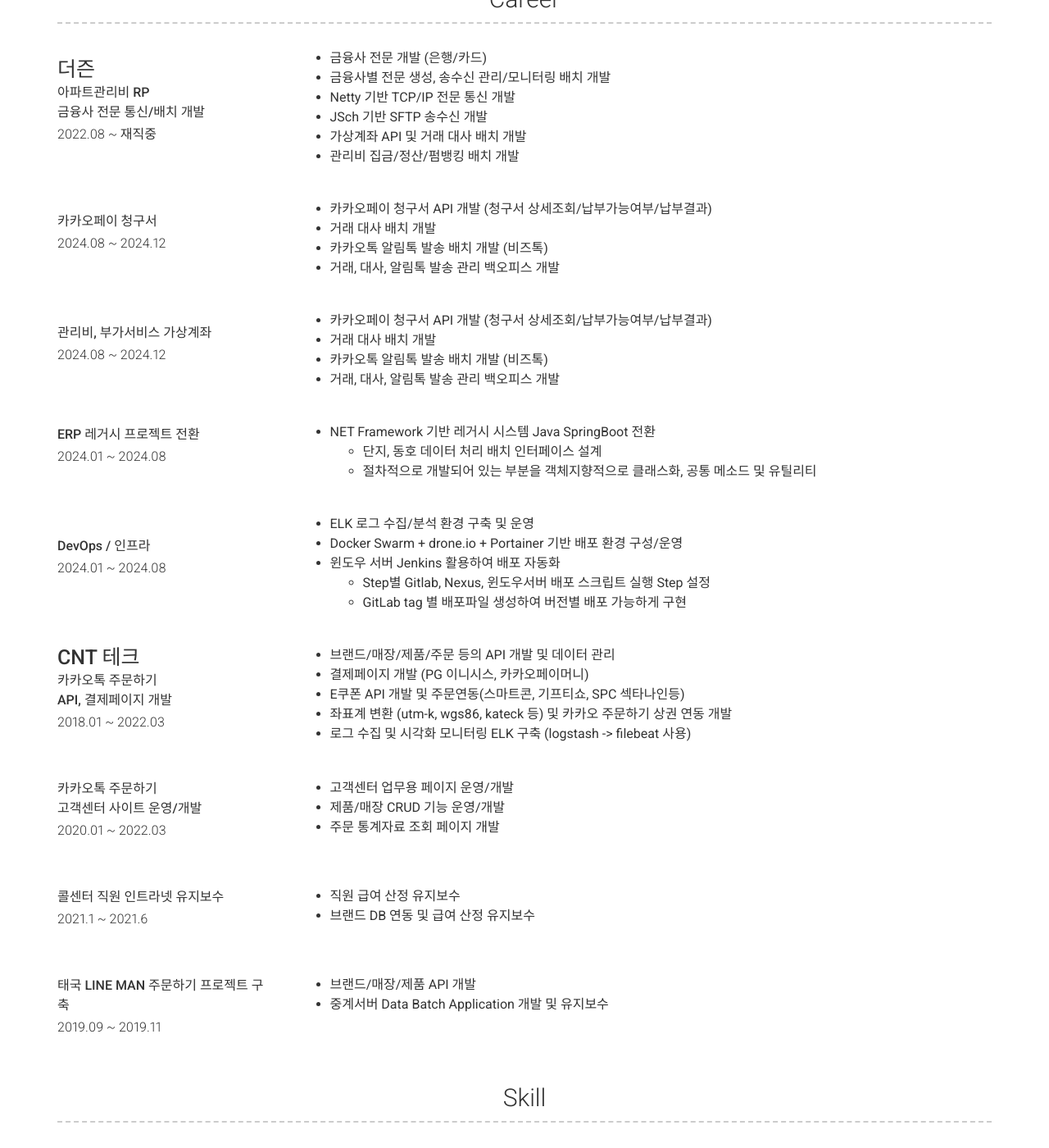
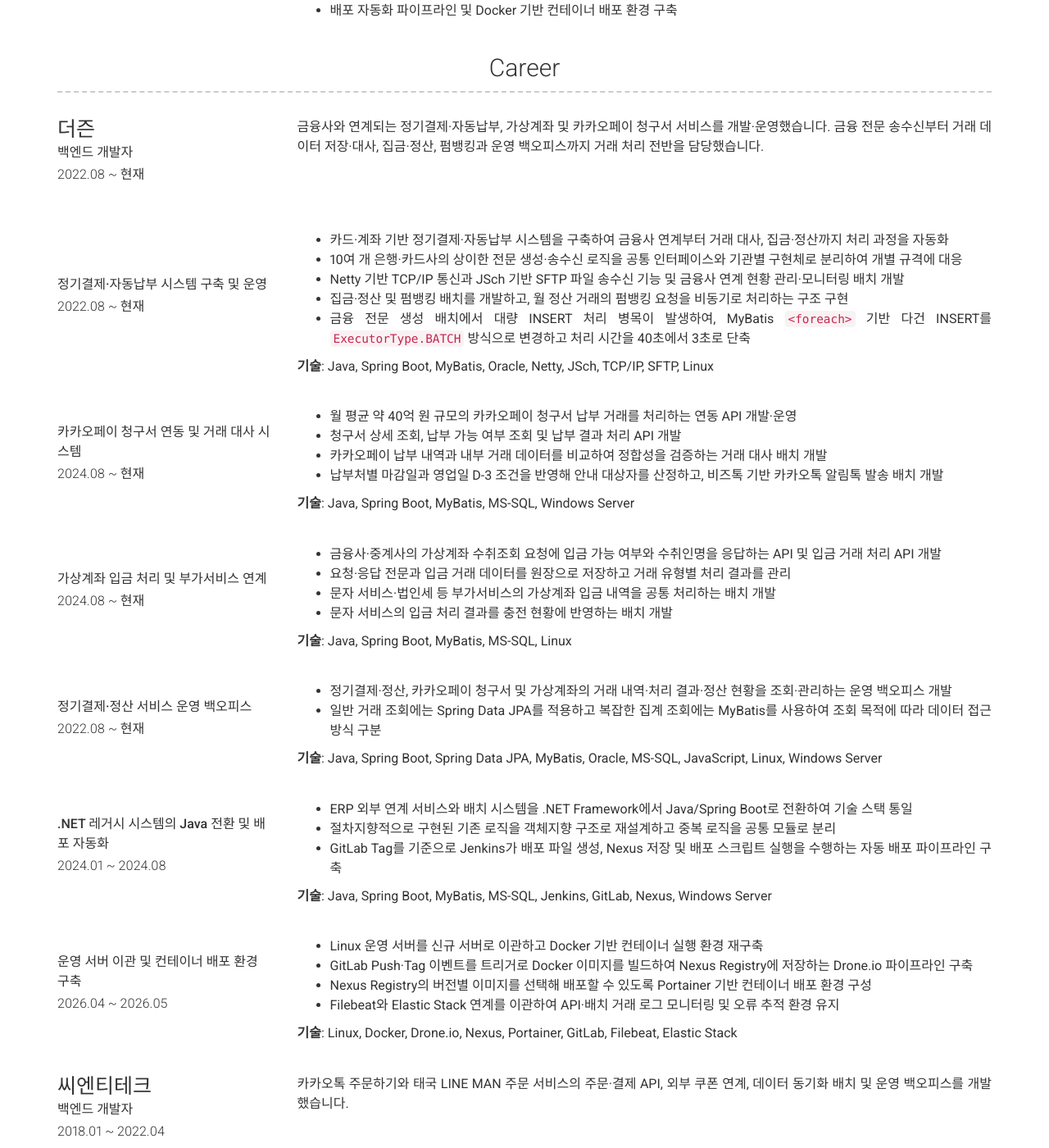
Before and after one commit to nonamecoders/nonamecoders.github.io, a Jekyll site: the page built from index.md, in a window 1280 px wide and 1400 px high, scrolled down 548 px. Shown: the whole window at 82% size. Built offline with Jekyll 4.4.1, drawn with Linux system fonts in a browser that asks for light colours; nearby versions of some CDN libraries; some of the changed text lies outside the part shown.

Commit message:
update resume: sync content with latest resume
- Replace title, about, career and skill sections
- Add per-project tech stack and key achievements
- Fix duplicated virtual account entry and CNT tenure
- Keep education section unchanged

Co-Authored-By: Claude Opus 5.5 <noreply@anthropic.com>

```diff
--- a/_config.yml
+++ b/_config.yml
@@ -7,7 +7,7 @@ version: 2
 
 # Personal info
 name: 김영민
-title: Java BackEnd Dev.
+title: 주문·결제와 정산 시스템을 개발하는 백엔드 개발자
 email: ymalan0101@gmail.com
 # email_title: Email (Email title override)
 # phone: Your phone number (optional)
@@ -51,11 +51,20 @@ github_username:  nonamecoders
 # about_title: About Me (Use this to override about section title)
 about_profile_image: images/profile.jpg
 about_content: | # this will include new lines to allow paragraphs
-  Spring Boot 기반의 주문 API(브랜드/매장/제품/주문 등) 및 결제 페이지 개발을 했습니다.
-  이직 후 금융사(카드/은행) 전문 송수신, 전문 처리 배치를 주도적으로 개발하여 안정적인 데이터 처리와 연계 시스템 구축을 하였습니다.
-  ELK 활용하여 로그 시각화 및 알람 처리하여 모니터링 강화를 하였습니다.
+  Java/Spring 기반으로 주문·결제, 금융기관 연계와 정산 시스템을 개발·운영해 온 백엔드 개발자입니다.
 
-  팀을 위해 개발하고, 함께 성장하는 것을 즐기는 개발자입니다. 효율적인 시스템을 만들기 위해 노력하며, 더 나은 서비스를 제공하는 데 기여하고 싶습니다.
+  카카오톡 주문하기의 주문·결제 시스템과 은행·카드사 연계 서비스를 개발했습니다. 외부 API·금융 전문 연계부터 거래 대사, 집금·정산과 운영 백오피스까지 담당했으며, 연계 로직의 공통화와 배치 성능 개선 경험이 있습니다.
+
+  동료들과 편하게 의견을 나누고 함께 문제를 해결하는 과정을 중요하게 생각합니다.
+
+  **핵심 역량**
+
+  * Java/Spring 기반 주문·결제·정산 서비스 개발·운영
+  * 은행·카드사별 금융 전문 생성·송수신 로직을 공통 인터페이스와 기관별 구현체로 분리
+  * 대량 데이터 처리 병목 분석 및 배치 성능 개선
+  * .NET Framework 시스템의 Java/Spring Boot 전환과 중복 로직의 공통 모듈화
+  * Elastic Stack 기반 거래 로그 수집 및 모니터링 환경 구축
+  * 배포 자동화 파이프라인 및 Docker 기반 컨테이너 배포 환경 구축
 
 # <mark>테스트</mark>입니다.
 # Write an awesome description about yourself here, this supports markdown, so you can add [links](http://foobar.com) and highlight things <mark>like this</mark>.
@@ -72,85 +81,102 @@ content:
     content:
       - layout: left
         title: 더즌
-        sub_title: 아파트관리비 RP </br> 금융사 전문 통신/배치 개발
-        caption: 2022.08 ~ 재직중
+        sub_title: 백엔드 개발자
+        caption: 2022.08 ~ 현재
         description: |
-          * 금융사 전문 개발 (은행/카드)
-          * 금융사별 전문 생성, 송수신 관리/모니터링 배치 개발
-          * Netty 기반 TCP/IP 전문 통신 개발
-          * JSch 기반 SFTP 송수신 개발
-          * 가상계좌 API 및 거래 대사 배치 개발
-          * 관리비 집금/정산/펌뱅킹 배치 개발
+          금융사와 연계되는 정기결제·자동납부, 가상계좌 및 카카오페이 청구서 서비스를 개발·운영했습니다. 금융 전문 송수신부터 거래 데이터 저장·대사, 집금·정산, 펌뱅킹과 운영 백오피스까지 거래 처리 전반을 담당했습니다.
       - layout: left
-        sub_title: 카카오페이 청구서
-        caption: 2024.08 ~ 2024.12
+        sub_title: 정기결제·자동납부 시스템 구축 및 운영
+        caption: 2022.08 ~ 현재
         description: |
-          * 카카오페이 청구서 API 개발 (청구서 상세조회/납부가능여부/납부결과)
-          * 거래 대사 배치 개발
-          * 카카오톡 알림톡 발송 배치 개발 (비즈톡)
-          * 거래, 대사, 알림톡 발송 관리 백오피스 개발
+          * 카드·계좌 기반 정기결제·자동납부 시스템을 구축하여 금융사 연계부터 거래 대사, 집금·정산까지 처리 과정을 자동화
+          * 10여 개 은행·카드사의 상이한 전문 생성·송수신 로직을 공통 인터페이스와 기관별 구현체로 분리하여 개별 규격에 대응
+          * Netty 기반 TCP/IP 통신과 JSch 기반 SFTP 파일 송수신 기능 및 금융사 연계 현황 관리·모니터링 배치 개발
+          * 집금·정산 및 펌뱅킹 배치를 개발하고, 월 정산 거래의 펌뱅킹 요청을 비동기로 처리하는 구조 구현
+          * 금융 전문 생성 배치에서 대량 INSERT 처리 병목이 발생하여, MyBatis `<foreach>` 기반 다건 INSERT를 `ExecutorType.BATCH` 방식으로 변경하고 처리 시간을 40초에서 3초로 단축
+
+          **기술**: Java, Spring Boot, MyBatis, Oracle, Netty, JSch, TCP/IP, SFTP, Linux
       - layout: left
-        sub_title: 관리비, 부가서비스 가상계좌
-        caption: 2024.08 ~ 2024.12
+        sub_title: 카카오페이 청구서 연동 및 거래 대사 시스템
+        caption: 2024.08 ~ 현재
         description: |
-          * 카카오페이 청구서 API 개발 (청구서 상세조회/납부가능여부/납부결과)
-          * 거래 대사 배치 개발
-          * 카카오톡 알림톡 발송 배치 개발 (비즈톡)
-          * 거래, 대사, 알림톡 발송 관리 백오피스 개발
+          * 월 평균 약 40억 원 규모의 카카오페이 청구서 납부 거래를 처리하는 연동 API 개발·운영
+          * 청구서 상세 조회, 납부 가능 여부 조회 및 납부 결과 처리 API 개발
+          * 카카오페이 납부 내역과 내부 거래 데이터를 비교하여 정합성을 검증하는 거래 대사 배치 개발
+          * 납부처별 마감일과 영업일 D-3 조건을 반영해 안내 대상자를 산정하고, 비즈톡 기반 카카오톡 알림톡 발송 배치 개발
+
+          **기술**: Java, Spring Boot, MyBatis, MS-SQL, Windows Server
       - layout: left
-        sub_title: ERP 레거시 프로젝트 전환
+        sub_title: 가상계좌 입금 처리 및 부가서비스 연계
+        caption: 2024.08 ~ 현재
+        description: |
+          * 금융사·중계사의 가상계좌 수취조회 요청에 입금 가능 여부와 수취인명을 응답하는 API 및 입금 거래 처리 API 개발
+          * 요청·응답 전문과 입금 거래 데이터를 원장으로 저장하고 거래 유형별 처리 결과를 관리
+          * 문자 서비스·법인세 등 부가서비스의 가상계좌 입금 내역을 공통 처리하는 배치 개발
+          * 문자 서비스의 입금 처리 결과를 충전 현황에 반영하는 배치 개발
+
+          **기술**: Java, Spring Boot, MyBatis, MS-SQL, Linux
+      - layout: left
+        sub_title: 정기결제·정산 서비스 운영 백오피스
+        caption: 2022.08 ~ 현재
+        description: |
+          * 정기결제·정산, 카카오페이 청구서 및 가상계좌의 거래 내역·처리 결과·정산 현황을 조회·관리하는 운영 백오피스 개발
+          * 일반 거래 조회에는 Spring Data JPA를 적용하고 복잡한 집계 조회에는 MyBatis를 사용하여 조회 목적에 따라 데이터 접근 방식 구분
+
+          **기술**: Java, Spring Boot, Spring Data JPA, MyBatis, Oracle, MS-SQL, JavaScript, Linux, Windows Server
+      - layout: left
+        sub_title: .NET 레거시 시스템의 Java 전환 및 배포 자동화
         caption: 2024.01 ~ 2024.08
         description: |
-          * NET Framework 기반 레거시 시스템 Java SpringBoot 전환
-            * 단지, 동호 데이터 처리 배치 인터페이스 설계
-            * 절차적으로 개발되어 있는 부분을 객체지향적으로 클래스화, 공통 메소드 및 유틸리티
+          * ERP 외부 연계 서비스와 배치 시스템을 .NET Framework에서 Java/Spring Boot로 전환하여 기술 스택 통일
+          * 절차지향적으로 구현된 기존 로직을 객체지향 구조로 재설계하고 중복 로직을 공통 모듈로 분리
+          * GitLab Tag를 기준으로 Jenkins가 배포 파일 생성, Nexus 저장 및 배포 스크립트 실행을 수행하는 자동 배포 파이프라인 구축
+
+          **기술**: Java, Spring Boot, MyBatis, MS-SQL, Jenkins, GitLab, Nexus, Windows Server
       - layout: left
-        sub_title: DevOps / 인프라
-        caption: 2024.01 ~ 2024.08
+        sub_title: 운영 서버 이관 및 컨테이너 배포 환경 구축
+        caption: 2026.04 ~ 2026.05
         description: |
-          * ELK 로그 수집/분석 환경 구축 및 운영
-          * Docker Swarm + drone.io + Portainer 기반 배포 환경 구성/운영
-          * 윈도우 서버 Jenkins 활용하여 배포 자동화
-            * Step별 Gitlab, Nexus, 윈도우서버 배포 스크립트 실행 Step 설정
-            * GitLab tag 별 배포파일 생성하여 버전별 배포 가능하게 구현
+          * Linux 운영 서버를 신규 서버로 이관하고 Docker 기반 컨테이너 실행 환경 재구축
+          * GitLab Push·Tag 이벤트를 트리거로 Docker 이미지를 빌드하여 Nexus Registry에 저장하는 Drone.io 파이프라인 구축
+          * Nexus Registry의 버전별 이미지를 선택해 배포할 수 있도록 Portainer 기반 컨테이너 배포 환경 구성
+          * Filebeat와 Elastic Stack 연계를 이관하여 API·배치 거래 로그 모니터링 및 오류 추적 환경 유지
+
+          **기술**: Linux, Docker, Drone.io, Nexus, Portainer, GitLab, Filebeat, Elastic Stack
       - layout: left
-        title: CNT 테크
-        sub_title: 카카오톡 주문하기 </br> API, 결제페이지 개발
-        caption: 2018.01 ~ 2022.03
-        # link: Link to company (optional)
-        # quote: >
-        #   카카오톡 주문하기 브랜드/제품/매장/주문 API,결제페이지 운영/개발
-        description: | # this will include new lines to allow paragraphs
-          * 브랜드/매장/제품/주문 등의 API 개발 및 데이터 관리
-          * 결제페이지 개발 (PG 이니시스, 카카오페이머니)
-          * E쿠폰 API 개발 및 주문연동(스마트콘, 기프티쇼, SPC 섹타나인등)
-          * 좌표계 변환 (utm-k, wgs86, kateck 등) 및 카카오 주문하기 상권 연동 개발
-          * 로그 수집 및 시각화 모니터링 ELK 구축 (logstash -> filebeat 사용)
+        title: 씨엔티테크
+        sub_title: 백엔드 개발자
+        caption: 2018.01 ~ 2022.04
+        description: |
+          카카오톡 주문하기와 태국 LINE MAN 주문 서비스의 주문·결제 API, 외부 쿠폰 연계, 데이터 동기화 배치 및 운영 백오피스를 개발했습니다.
+      - layout: left
+        sub_title: 카카오톡 주문하기 API 및 결제 시스템
+        caption: 2018.01 ~ 2022.04
+        description: |
+          * 카카오톡 주문하기 사용자 API 서버를 개발·운영하며 브랜드, 매장, 제품 및 주문 도메인의 기능 개선
+          * 카카오페이 및 PG 이니시스 결제 페이지와 주문 결제 처리 기능 개발
+          * Redis를 활용한 선착순 할인 쿠폰 기능 개발
+          * E쿠폰사 API의 조회·승인·취소 기능을 주문 프로세스에 연계하고, 지연 승인 건 자동 취소 및 Webhook 기반 알림 기능 개발
+          * Elastic Stack 기반 주문 API·결제·쿠폰 연동 로그 모니터링 및 오류 추적 환경 구축
 
-
+          **기술**: Java, Spring Boot, MyBatis, MS-SQL, Redis, Elastic Stack, Linux, Windows Server
 
       - layout: left
-        sub_title: 카카오톡 주문하기 </br> 고객센터 사이트 운영/개발
-        caption: 2020.01 ~ 2022.03
-        # quote: >
+        sub_title: 카카오톡 주문하기 운영 관리자 시스템
+        caption: 2020.01 ~ 2022.04
         description: |
-          * 고객센터 업무용 페이지 운영/개발
-          * 제품/매장 CRUD 기능 운영/개발
-          * 주문 통계자료 조회 페이지 개발
+          * CS 업무와 브랜드·제품·매장 정보 관리를 위한 운영 관리자 시스템 개발·유지보수
+          * 매출·정산 데이터를 집계하는 통계 및 정산 페이지 구축
+
+          **기술**: Java, Spring Boot, MyBatis, MS-SQL, Windows Server
       - layout: left
-        sub_title: 콜센터 직원 인트라넷 유지보수
-        caption: 2021.1 ~ 2021.6
-        # quote: >
+        sub_title: 태국 LINE MAN 주문 서비스 연계
+        caption: 2019.09 ~ 2019.11
         description: |
-          * 직원 급여 산정 유지보수
-          * 브랜드 DB 연동 및 급여 산정 유지보수
-      - layout: left
-        sub_title: 태국 LINE MAN 주문하기 프로젝트 구축
-        caption: 2019.09 ~ 2019.11
-        # quote: >
-        description: |
-          * 브랜드/매장/제품 API 개발
-          * 중계서버 Data Batch Application 개발 및 유지보수
+          * 태국 LINE MAN 주문 서비스와 브랜드·매장·제품 데이터를 연계하는 API 개발
+          * 중개 서버에서 브랜드·매장·제품 데이터를 동기화하는 배치 개발
+
+          **기술**: Java, Spring Boot, MyBatis, MS-SQL, Windows Server
 
   # - title: Projects # Title for the section
   #   layout: list # Type of content section (list/text)
@@ -177,39 +203,32 @@ content:
     content:
       - layout: top-left
         title: Backend
-        # sub_title: Qualifications (eg. BA Performing Arts)
-        # caption: Date Range (eg. 2016 - 2019)
-        # quote: >
-        #   Short institution or course description (optional)
-        description: | # this will include new lines to allow paragraphs
-          * Java, Spring, SpringBoot
-          * Mybatis, JPA
-          * Gradle, Maven
+        description: |
+          * Java, Spring Boot, MyBatis, Spring Data JPA
       - layout: top-left
-        title: Frontend
-        # sub_title: Qualifications (eg. BA Performing Arts)
-        # caption: Date Range (eg. 2016 - 2019)
-        # quote: >
-        #   Short institution or course description (optional)
-        description: | # this will include new lines to allow paragraphs
-          * Javascript, JQuery
-          * Ajax, Fetch
+        title: Database / Cache
+        description: |
+          * Oracle, MS-SQL, Redis
       - layout: top-left
-        title: Database
-        description: | # this will include new lines to allow paragraphs
-          * SQL Server(MS-SQL), Redis
+        title: External Integration
+        description: |
+          * REST API, TCP/IP, SFTP, Netty, JSch
       - layout: top-left
-        title: CI/CD
-        description: | # this will include new lines to allow paragraphs
-          * Jenkins, GitLab, Docker, Nexus
+        title: Build / Deploy
+        description: |
+          * GitLab, Jenkins, Drone.io, Nexus
       - layout: top-left
-        title: Server
-        description: | # this will include new lines to allow paragraphs
-          * Tomcat, Windows Server, Linux
+        title: Container
+        description: |
+          * Docker, Portainer
       - layout: top-left
         title: Monitoring
-        description: | # this will include new lines to allow paragraphs
-          * ElasticSearch, Kibana, Logstash
+        description: |
+          * Elastic Stack, Filebeat
+      - layout: top-left
+        title: Environment
+        description: |
+          * Linux, Windows Server
   - title: Education
     layout: list
     content:
```
